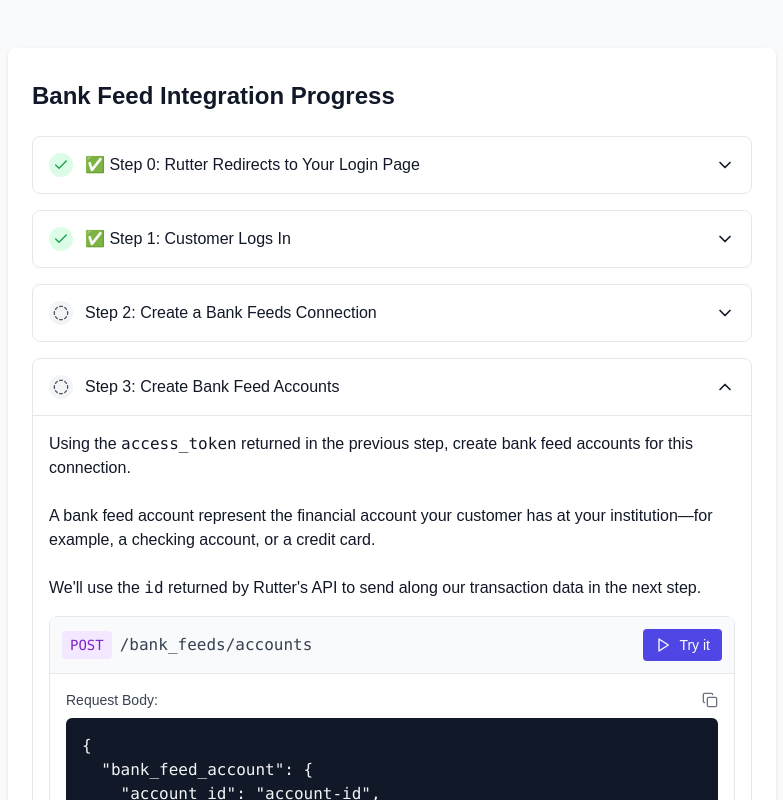
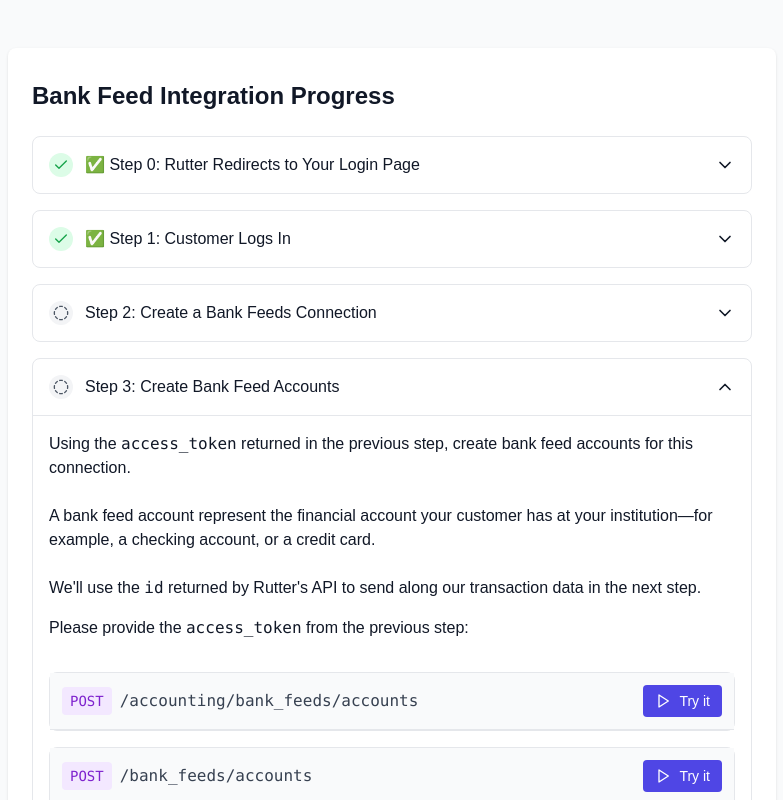
Before and after one commit to Rutter/bank-feeds-demo, a Next.js app: page /login/success in a window 1280 px wide. Both pictures are taken after a click on the button "Step 3: Create Bank Feed Accounts". Shown: the top 800 px of the page, without its empty margins (248-1031 px from the left). Built offline with nearby package versions, Linux system fonts and the light colour scheme.

Commit message:
improve error handling

```diff
--- a/src/components/IntegrationProgress.tsx
+++ b/src/components/IntegrationProgress.tsx
@@ -1,6 +1,6 @@
 "use client";
 
-import { useState, useEffect } from "react";
+import { useState, useEffect, useId } from "react";
 import { Check, ChevronDown, CircleDashed } from "lucide-react";
 import MockApiCall from "./MockApiCall";
 import RutterApiCall from "./RutterApiCall";
@@ -9,6 +9,7 @@
   const [openSection, setOpenSection] = useState("create-connection");
   const [redirectUri, setRedirectUri] = useState("");
   const [challenge, setChallenge] = useState("");
+  const [accessToken, setAccessToken] = useState("");
 
   const steps = {
     "rutter-redirect": true,
@@ -21,6 +22,8 @@
   };
 
   const [completedSteps, setCompletedSteps] = useState(steps);
+
+  const id = useId();
 
   useEffect(() => {
     const params = new URLSearchParams(window.location.search);
@@ -207,6 +210,26 @@
               We'll use the <code>id</code> returned by Rutter's API to send
               along our transaction data in the next step.
             </p>
+            <p className="mb-4 text-gray-900">
+              <label htmlFor={id}>
+                Please provide the <code>access_token</code> from the previous
+                step:
+              </label>
+              <input
+                id={id}
+                value={accessToken}
+                onInput={(e) => setAccessToken(e.target.value)}
+                className="mb-4 text-gray-900"
+              />
+            </p>
+            <RutterApiCall
+              endpoint="/accounting/bank_feeds/accounts"
+              method="POST"
+              body={{
+                platform: "INTUIT_BANK_FEEDS",
+              }}
+              accessToken={accessToken}
+            />
             <MockApiCall
               endpoint="/bank_feeds/accounts"
               method="POST"
--- a/src/components/RutterApiCall.tsx
+++ b/src/components/RutterApiCall.tsx
@@ -12,7 +12,7 @@
   method?: "GET" | "POST" | "PUT" | "DELETE";
   body?: Record<string, any>;
   headers?: Record<string, string>;
-  access_token?: string;
+  accessToken?: string;
 }
 
 const RutterApiCall: React.FC<RutterApiCallProps> = ({
@@ -20,7 +20,7 @@
   method = "POST",
   body,
   headers,
-  access_token
+  accessToken
 }) => {
   const [response, setResponse] = useState<ApiResponse | null>(null);
   const [loading, setLoading] = useState(false);
@@ -41,9 +41,9 @@
   const handleApiCall = async () => {
     setLoading(true);
     setError(null);
-    const access_token_param = access_token ? `?access_token=${access_token}` : "";
+    const accessTokenParam = accessToken ? `?access_token=${accessToken}` : "";
     try {
-      const res = await fetch(`https://api.rutter.com${endpoint}${access_token_param}`, {
+      const res = await fetch(`https://api.rutter.com${endpoint}${accessTokenParam}`, {
         method,
         headers: {
           "Content-Type": "application/json",
@@ -53,8 +53,13 @@
         body: body ? JSON.stringify(body) : undefined,
       });
 
+    if (res.ok) {
       const data = await res.json();
       setResponse({ status: res.status, data });
+    } else {
+        setError(`A ${res.status} error occurred while making the API call. ${res.statusText}`);
+    }
+    console.log(res);
     } catch (err) {
       setError(`An error occurred while making the API call: ${err}`);
       console.log(err)
```
